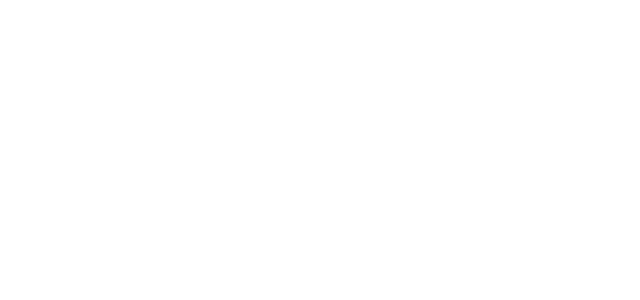
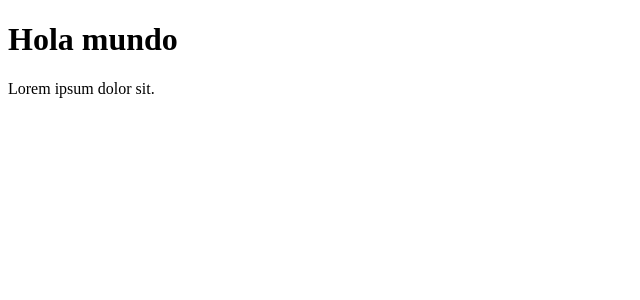
Before and after one commit to rollingcodeschool/contador-react2, a React (Vite) app: page / in a window 1280 px wide. Shown: the top 300 px of the page, without its empty margins (0-640 px from the left). Built offline with nearby package versions, Linux system fonts and the light colour scheme.

Commit message:
agregamos un titulo y un parrafo en App.jsx

```diff
--- a/src/App.jsx
+++ b/src/App.jsx
@@ -1,7 +1,10 @@
 function App() {
 
   return (
-    <div></div>
+    <>
+      <h1>Hola mundo</h1>
+      <p>Lorem ipsum dolor sit.</p>
+    </>
   )
 }
 
```
